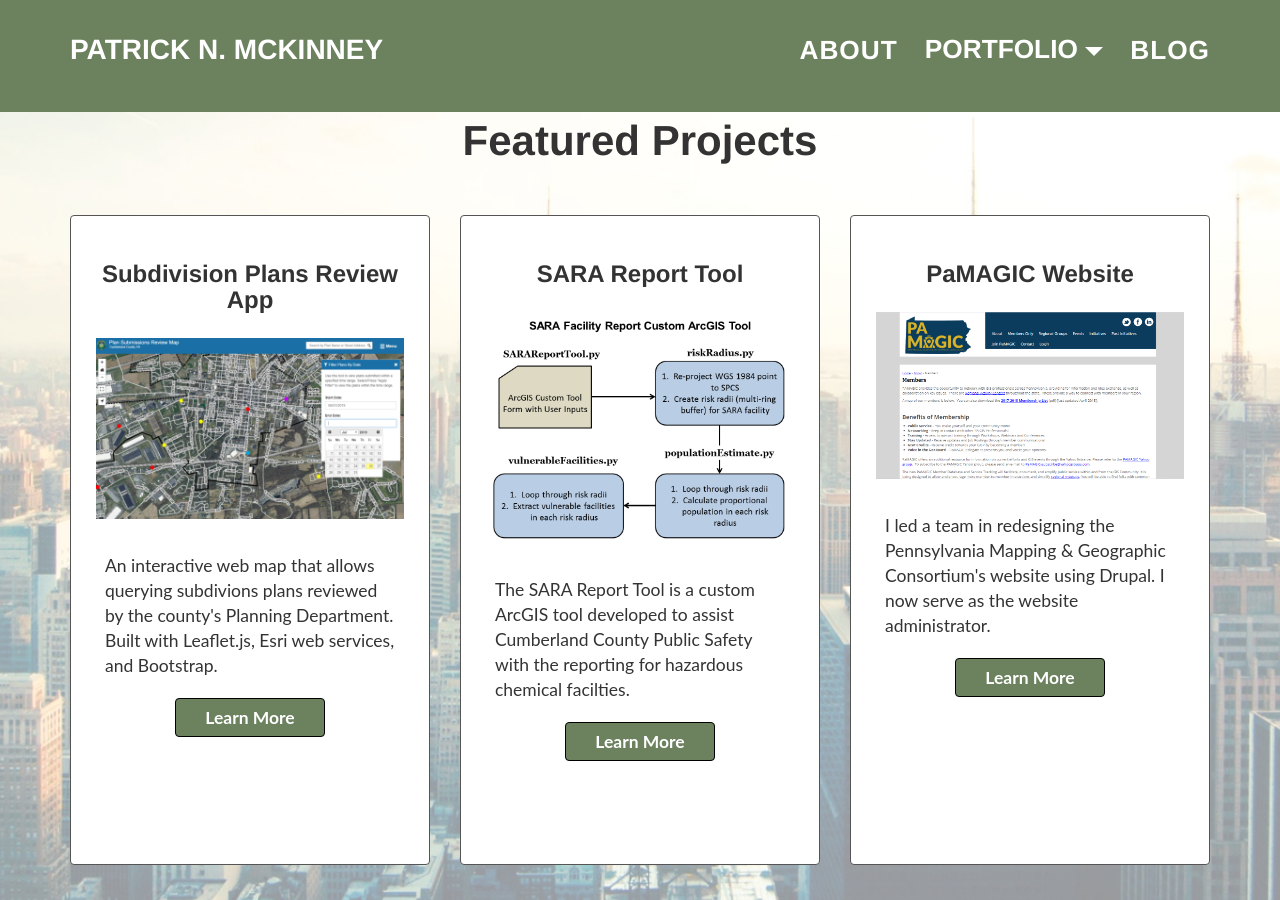
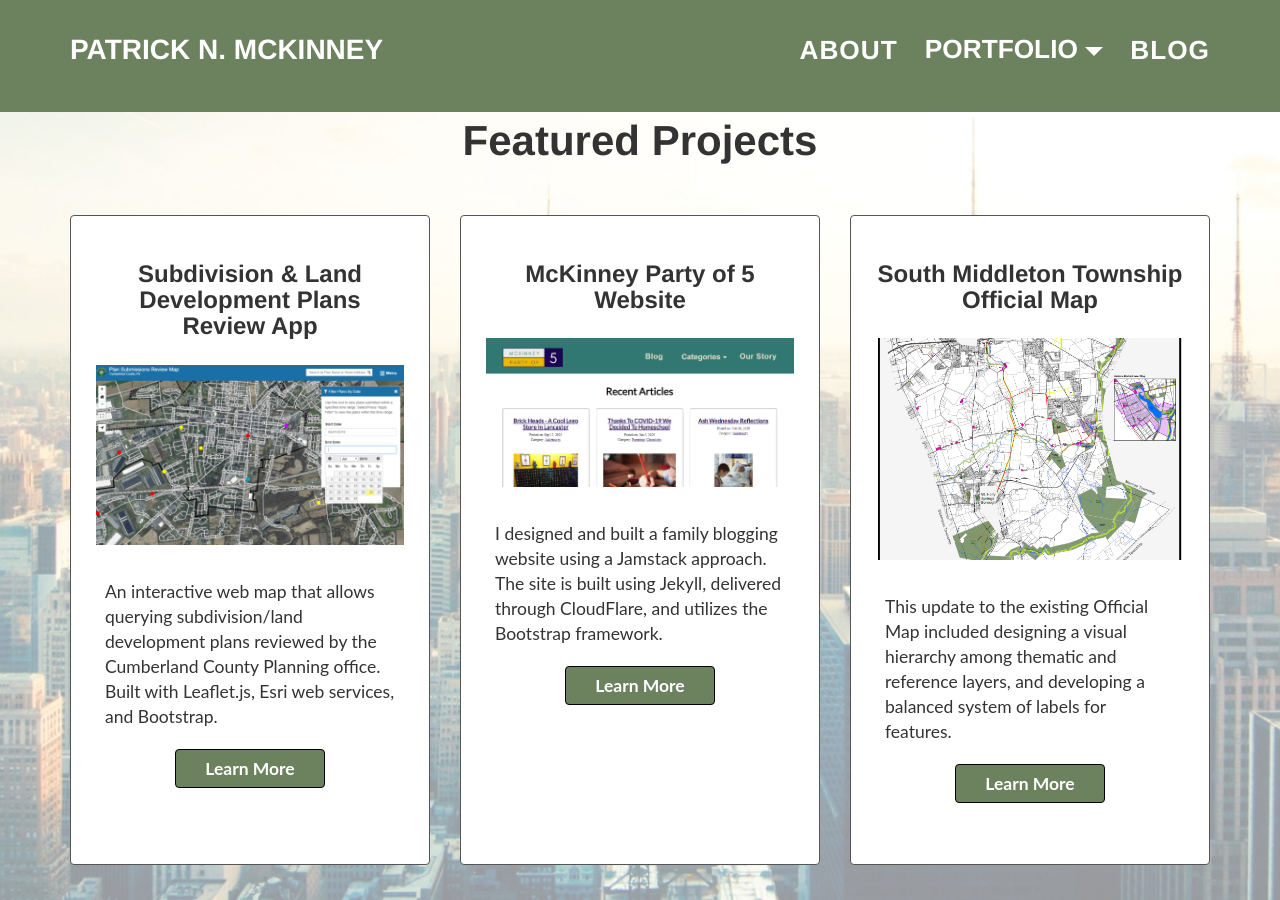
Before and after one commit to pmacMaps/website-live-test, a Jekyll site: the page built from index.html, in a window 1280 px wide and 900 px high, scrolled down 1353 px. Built offline with Jekyll 4.4.1, drawn with Linux system fonts in a browser that asks for light colours.

Commit message:
Update featured projects

```diff
--- a/_data/featuredProjects.json
+++ b/_data/featuredProjects.json
@@ -1,23 +1,23 @@
 [
     {
-        "title": "Subdivision Plans Review App",
-        "url": "https://github.com/pmacMaps/sld-plans-review",
-        "teaser": "An interactive web map that allows querying subdivions plans reviewed by the county's Planning Department.  Built with Leaflet.js, Esri web services, and Bootstrap.",
+        "title": "Subdivision &#38; Land Development Plans Review App",
+        "url": "https://gis.ccpa.net/sld/activity/",
+        "teaser": "An interactive web map that allows querying subdivision/land development plans reviewed by the Cumberland County Planning office.  Built with Leaflet.js, Esri web services, and Bootstrap.",
         "image": "date-picker-map-screenshot.png",
         "image-alt": "screen shot of a web map app"
     },
     {
-        "title": "SARA Report Tool",
-        "url": "/portfolio/product/sara-report-tool",
-        "teaser": "The SARA Report Tool is a custom ArcGIS tool developed to assist Cumberland County Public Safety with the reporting for hazardous chemical facilties.",
-        "image": "SARA-Report-Tool-Graphic.png",
-        "image-alt": "sketch diagram of the SARA Report custom geoprocessing tool"
+        "title": "McKinney Party of 5 Website",
+        "url": "/portfolio/product/mckinneypartyof5",
+        "teaser": "I designed and built a family blogging website using a Jamstack approach.  The site is built using Jekyll, delivered through CloudFlare, and utilizes the Bootstrap framework.",
+        "image": "mckinney-party-of-5-screenshot.PNG",
+        "image-alt": "screen shot of the website www.mckinneypartyof5.life"
     },
     {
-        "title": "PaMAGIC Website",
-        "url": "/portfolio/product/pamagic",
-         "teaser": "I led a team in redesigning the Pennsylvania Mapping &#38; Geographic Consortium's website using Drupal.  I now serve as the website administrator.",
-        "image": "pamagic-website-screenshot.png",
-        "image-alt": "screen shot of the website www.pamagic.org"
+        "title": "South Middleton Township Official Map",
+        "url": "/portfolio/product/south-middleton-official-map",
+         "teaser": "This update to the existing Official Map included designing a visual hierarchy among thematic and reference layers, and developing a balanced system of labels for features.",
+        "image": "sm-officialmap-snippet.PNG",
+        "image-alt": "screen shot of the South Middleton Township official map"
     }
 ]
--- a/_data/projects/webDevelopment.json
+++ b/_data/projects/webDevelopment.json
@@ -11,6 +11,6 @@
         "image": "mckinney-party-of-5-screenshot.PNG",
         "image-alt": "screen shot of the website www.mckinneypartyof5.life",
         "url": "/portfolio/product/mckinneypartyof5",
-        "teaser": "I designed and built a family blogging website using a Jamstack approach.  The site is built using Jekyll, delivered through CloudFlare, and utilizes Bootstrap as the framework."
+        "teaser": "I designed and built a family blogging website using a Jamstack approach.  The site is built using Jekyll, delivered through CloudFlare, and utilizes the Bootstrap framework."
     }
 ]
```
Also changed, not shown: _data/projects/printMaps.json (line endings or trailing spaces).
